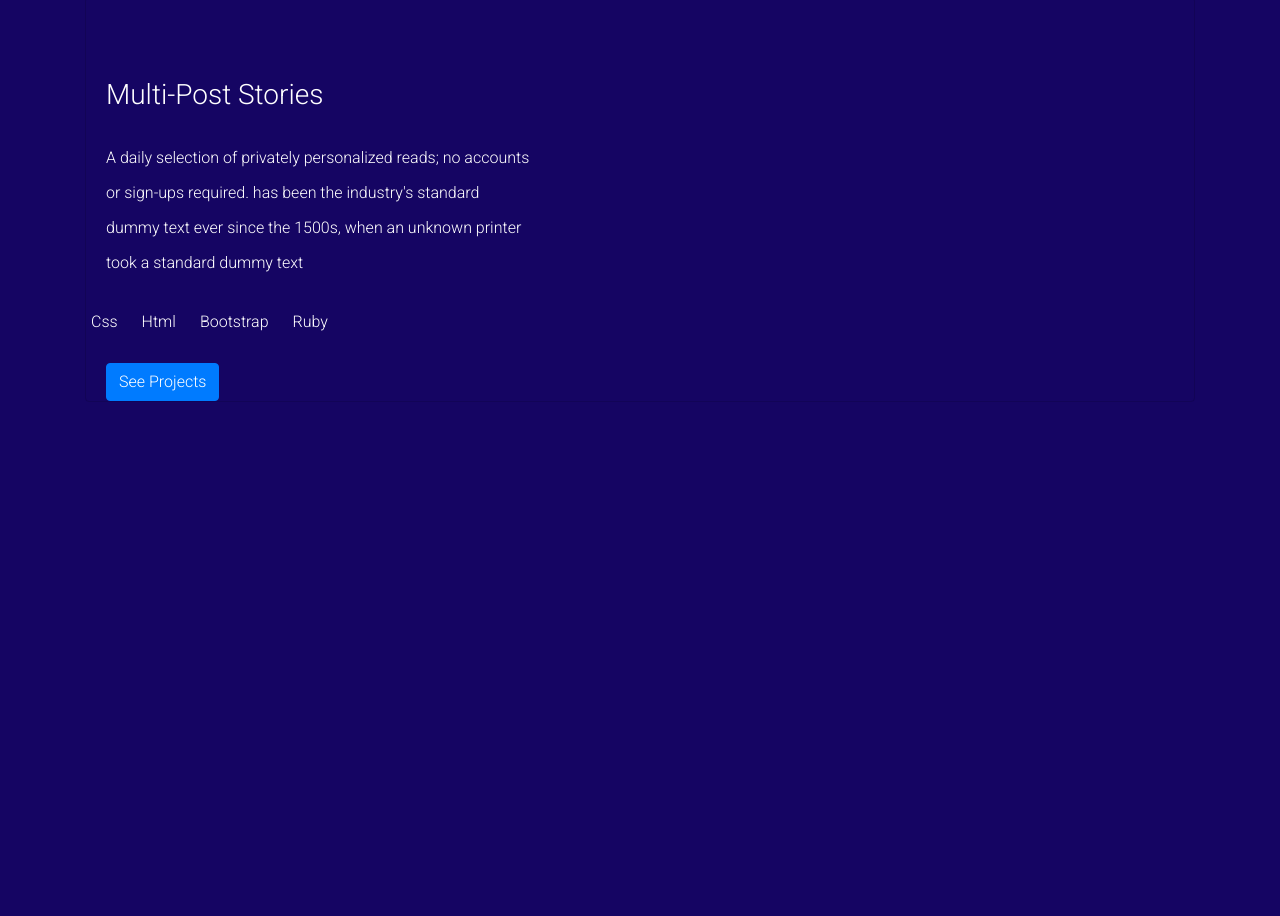
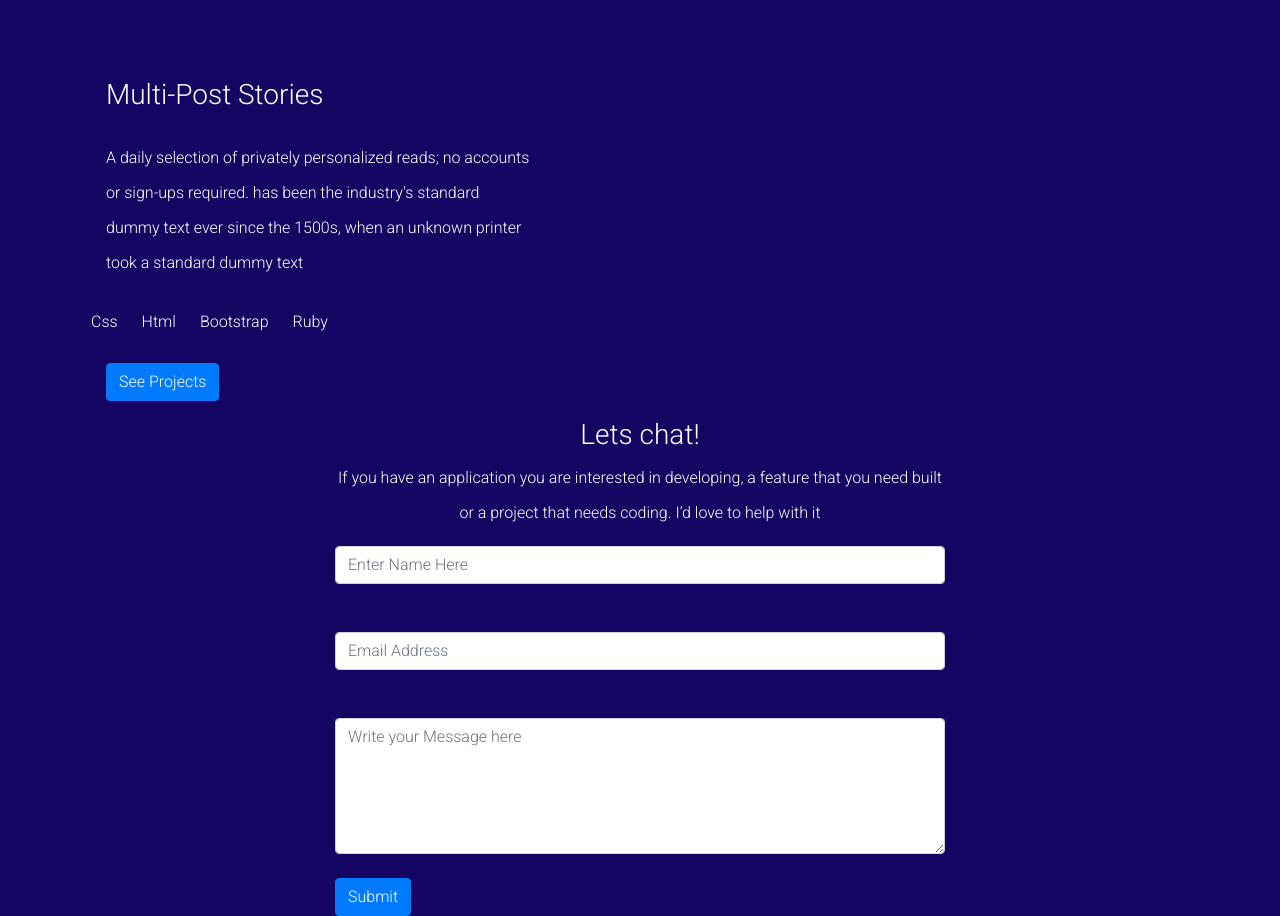
Before and after one commit to Josphat205/Big-G-Boostrap, a plain HTML site: page index.html in a window 1280 px wide. Shown: the part 2356-3272 px from the top of the page. Before the commit the page ends 2774 px from the top, so only its background shows below. Drawn offline with nearby package versions, Linux system fonts and the light colour scheme.

Commit message:
Add the contact section and the contact form

```diff
--- a/index.html
+++ b/index.html
@@ -220,6 +220,27 @@
        </div>
     </div>
   </main>
+  <section id="contact-section" class="container col-lg-6">
+    <div class="align-items-center text-center">
+      <h3 class="fw-bold">Lets chat!</h3>
+      <p>If you have an application you are interested in developing, a feature that you need built or a project that needs coding. I’d love to help with it </p>
+    </div>
+    <form>
+      <div class="mb-5">
+        <input type="name"  placeholder="Enter Name Here" class="form-control" id="exampleInputEmail1" aria-describedby="emailHelp" required>
+      </div>
+      <div class="mb-5">
+        <input type="email" placeholder="Email Address" class="form-control" id="exampleInputEmail1" aria-describedby="emailHelp" required>
+      </div>
+      <div class="form-floating">
+        <textarea class="form-control" placeholder="Write your Message here" id="floatingTextarea2" style="height: 136px"></textarea>
+        <label for="floatingTextarea2"></label>
+      </div>
+      <button type="submit" class="btn btn-primary">Submit</button>
+    </form>
+
+
+  </section>
    <script src="https://kit.fontawesome.com/5b237087d4.js" crossorigin="anonymous"></script>
     <script src="https://cdnjs.cloudflare.com/ajax/libs/jquery/3.6.0/jquery.min.js" integrity="sha512-894YE6QWD5I59HgZOGReFYm4dnWc1Qt5NtvYSaNcOP+u1T9qYdvdihz0PPSiiqn/+/3e7Jo4EaG7TubfWGUrMQ==" crossorigin="anonymous" referrerpolicy="no-referrer"></script>
     <script src="https://cdn.jsdelivr.net/npm/popper.js@1.14.7/dist/umd/popper.min.js" integrity="sha384-UO2eT0CpHqdSJQ6hJty5KVphtPhzWj9WO1clHTMGa3JDZwrnQq4sF86dIHNDz0W1" crossorigin="anonymous"></script>
```
